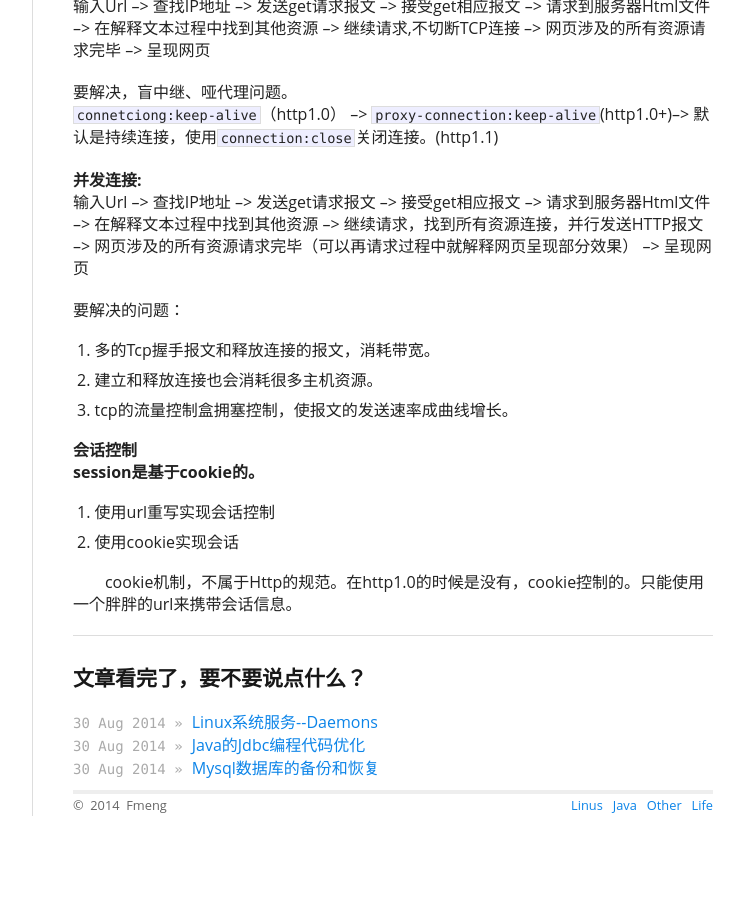
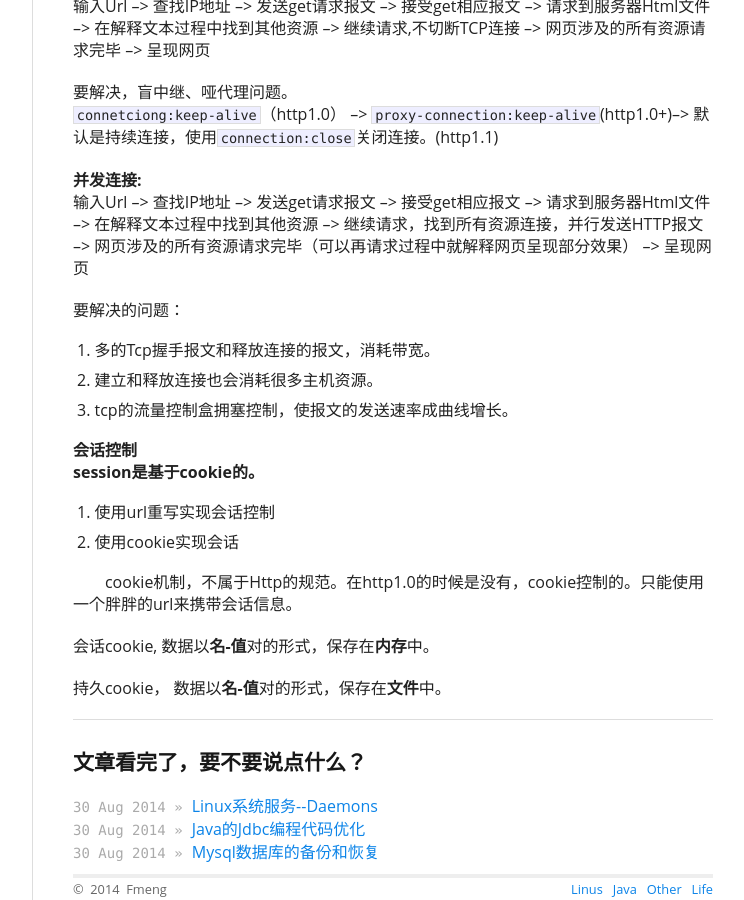
Before and after one commit to fmeng/fmeng.github.io, a Jekyll site: the page built from _posts/2014-08-31-share-for-you.md, in a window 1280 px wide and 900 px high, scrolled down 4206 px. Shown: the whole window, without its empty margins (378-1122 px from the left). Built offline with Jekyll 4.4.1, drawn with Linux system fonts in a browser that asks for light colours; Markdown is read by kramdown in place of the engine named in the settings; comment, search, counter and statistics services are not loaded; before the commit the page ends 5022 px from its top, so only the background shows below that.

Commit message:
会话cookie和持久cookie

```diff
--- a/_posts/2014-08-31-share-for-you.md
+++ b/_posts/2014-08-31-share-for-you.md
@@ -90,3 +90,7 @@ ping， nmap， nc(netcat)，ifconfig traceroute tcpdump wireshark fiddler2<br/>
 
 
 &emsp;&emsp;cookie机制，不属于Http的规范。在http1.0的时候是没有，cookie控制的。只能使用一个胖胖的url来携带会话信息。
+
+会话cookie,  数据以**名-值**对的形式，保存在**内存**中。
+
+持久cookie， 数据以**名-值**对的形式，保存在**文件**中。
```
